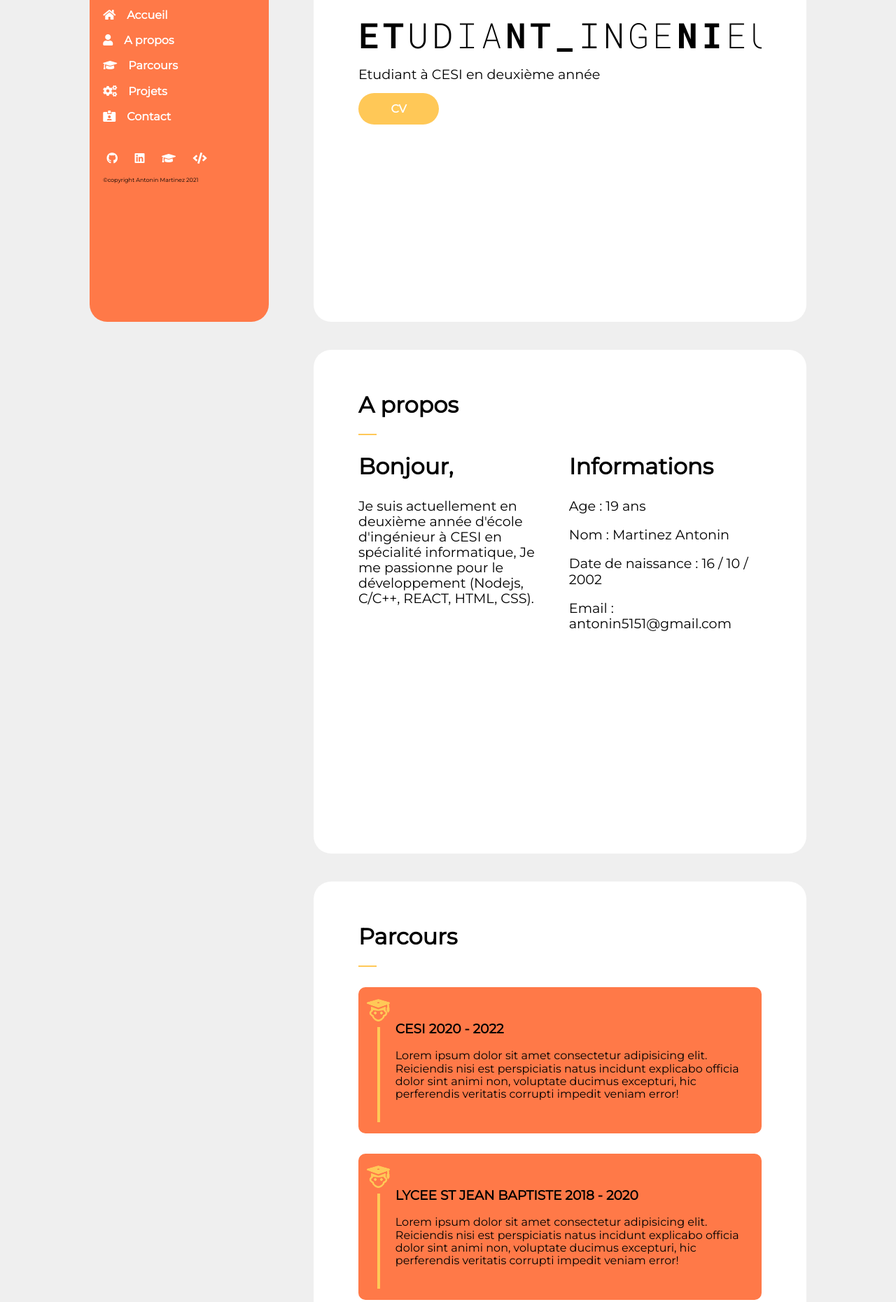
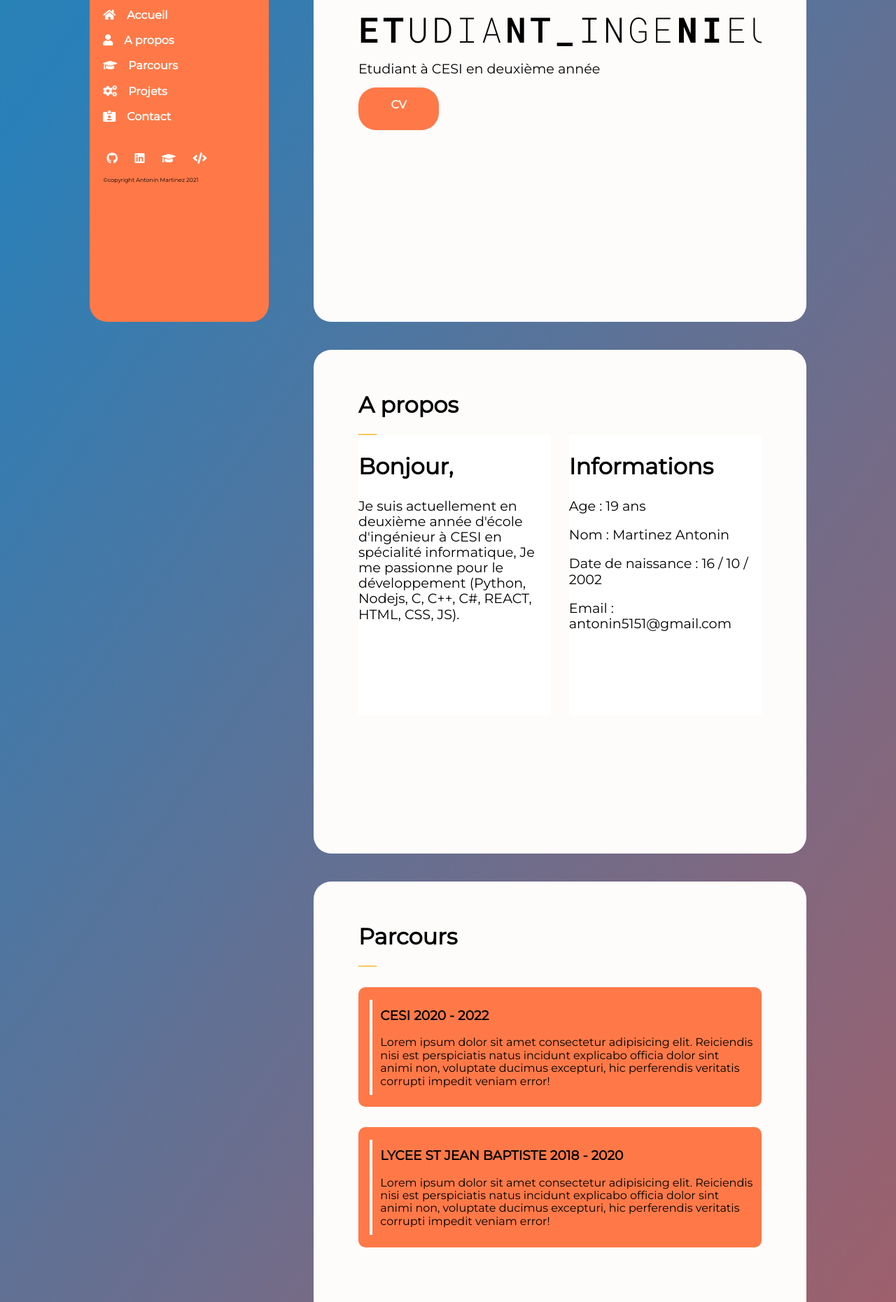
Before and after one commit to AntoninMart/website, a plain HTML site: page index.html in a window 1280 px wide. Shown: the part 300-2161 px from the top of the page at 70% size. Drawn offline with nearby package versions, Linux system fonts and the light colour scheme.

Commit message:
Patch website

```diff
--- a/index.html
+++ b/index.html
@@ -54,7 +54,8 @@
         </div>
 
         <h2>Etudiant à CESI en deuxième année</h2>
-        <input type="button" class="button" value="CV">
+        <!-- <input type="button" class="button" value="CV"> -->
+        <a href="pdf/CV_2022.pdf" download="CV Martinez Antonin" class="button">CV</a>
     </section>
 
 
@@ -66,7 +67,7 @@
             <div class="box-presentation">
                 <h2>Bonjour, </h2>
                 <h3>Je suis actuellement en deuxième année d'école d'ingénieur à CESI en spécialité informatique,
-                    Je me passionne pour le développement (Nodejs, C/C++, REACT, HTML, CSS).  </h3>
+                    Je me passionne pour le développement (Python, Nodejs, C, C++, C#, REACT, HTML, CSS, JS).  </h3>
             </div>
             <div class="box-info">
                 <h2>Informations</h2>
@@ -94,7 +95,7 @@
 
         <div class="bobox-experience">
             <div class="graph-parcours">
-                <img src="images/student1.png" alt="yo">
+                <!-- <img src="images/student1.png" alt="yo"> -->
                 <canvas class="canvas-parcours"></canvas>
             </div>
             <div class="experience-text">
@@ -105,7 +106,7 @@
 
         <div class="bobox-experience-2">
             <div class="graph-parcours">
-                <img src="images/student1.png" alt="yo">
+                <!-- <img src="images/student1.png" alt="yo"> -->
                 <canvas class="canvas-parcours"></canvas>
             </div>
             <div class="experience-text">
--- a/style.css
+++ b/style.css
@@ -10,11 +10,27 @@ html {
 body {
     padding: 0;
     margin: 0;
-    background-color: #efefef;
+    /* background-color: #efefef; */
     font-family: 'Montserrat', sans-serif;
     color: black;
-    scroll-behavior: smooth;
+    /* scroll-behavior: smooth; */
+    background-image: linear-gradient(125deg,#2c3e50,#27ae60,#2980b9,#e74c3c,#8e44ad);
+    background-size: 400% 400%;
+    animation: bganimation 15s infinite;
 }
+
+@keyframes bganimation {
+    0%{
+      background-position: 0% 50%;
+    }
+    50%{
+      background-position: 100% 50%;
+    }
+    100%{
+      background-position: 0% 50%;
+    }
+  }
+
 
 /*-----------------------------------------------------*/
 /*---------------------H E A D E R---------------------*/
@@ -36,7 +52,7 @@ header {
 
 section {
     border-radius: 25px;
-    background-color: #ffffff;
+    background-color: #fefcfb;
     min-height: 80vh;
     height: auto;
     width: 45vw;
@@ -139,7 +155,7 @@ scroll-container {
 }
 
 .button{
-    background-color: #FFC857;
+    background-color: #ff7948;
     text-decoration: none;
     border-radius: 25px;
     border-style: none;
@@ -147,10 +163,12 @@ scroll-container {
     width: 20%;
     color: white;
     font-weight: 600;
+    text-align: center;
+    padding-top: 2vh;
 }
 
 .button:hover{
-    background-color: #e9b54d;
+    background-color: #f06938;
 }
 
 /*------------------------------------------------------*/
@@ -361,9 +379,10 @@ scroll-container {
     margin: 0;
     width: 0.3vw;
     height: 17vh;
-    background-color: #FFC857;
+    background-color: white;
     margin-left: 2vh;
     margin-bottom: 2vh;
+    margin-top: 2vh;
 }
 
 /*-----------------------------------------------------*/
```
Also changed, not shown: 1 other file.
